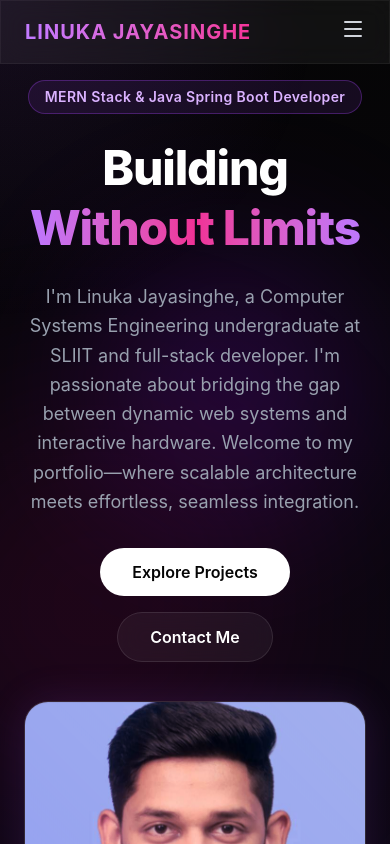
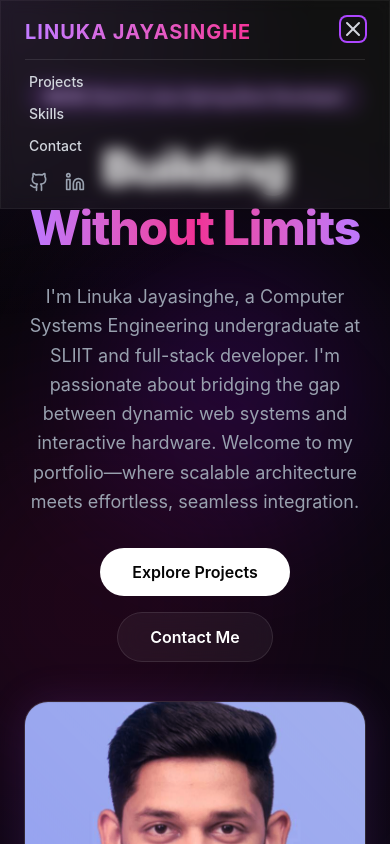
Before and after one commit to linuka2004/linuka-portfolio, a React (Vite) app: page / in a window 390 px wide. Both pictures are taken after a click on the button "Open navigation menu". Shown: the top 844 px of the page. Built offline with nearby package versions, Linux system fonts and the light colour scheme.

Commit message:
2nd commit👾

```diff
--- a/src/components/Navbar.jsx
+++ b/src/components/Navbar.jsx
@@ -1,10 +1,22 @@
-import React from 'react';
+import React, { useState } from 'react';
 import { motion } from 'framer-motion';
-import { Github, Linkedin, Mail, Menu } from 'lucide-react';
+import { Github, Linkedin, Menu, X } from 'lucide-react';
+
+const navLinks = [
+  { href: '#projects', label: 'Projects' },
+  { href: '#skills', label: 'Skills' },
+  { href: '#contact', label: 'Contact' }
+];
 
 export default function Navbar() {
+  const [isOpen, setIsOpen] = useState(false);
+
+  const handleNavClick = () => {
+    setIsOpen(false);
+  };
+
   return (
-    <nav className="fixed top-0 w-full z-50 glass border-b border-white/5 py-4 px-6 md:px-12">
+    <nav className="fixed top-0 w-full z-50 glass border-b border-white/5 py-4 px-6 md:px-12 backdrop-blur">
       <div className="max-w-7xl mx-auto flex items-center justify-between">
         <motion.a
           href="#hero"
@@ -16,9 +28,15 @@ export default function Navbar() {
         </motion.a>
 
         <div className="hidden md:flex items-center space-x-8 text-sm font-medium text-gray-300">
-          <a href="#projects" className="hover:text-white transition-colors">Projects</a>
-          <a href="#skills" className="hover:text-white transition-colors">Skills</a>
-          <a href="#contact" className="hover:text-white transition-colors">Contact</a>
+          {navLinks.map((link) => (
+            <a
+              key={link.href}
+              href={link.href}
+              className="hover:text-white transition-colors"
+            >
+              {link.label}
+            </a>
+          ))}
         </div>
 
         <div className="hidden md:flex items-center space-x-4">
@@ -31,9 +49,42 @@ export default function Navbar() {
         </div>
 
         <div className="md:hidden">
-          <button className="text-gray-300 hover:text-white"><Menu size={24} /></button>
+          <button
+            type="button"
+            className="text-gray-300 hover:text-white focus:outline-none focus:ring-2 focus:ring-purple-500 rounded-md"
+            onClick={() => setIsOpen((prev) => !prev)}
+            aria-label={isOpen ? 'Close navigation menu' : 'Open navigation menu'}
+            aria-expanded={isOpen}
+          >
+            {isOpen ? <X size={24} /> : <Menu size={24} />}
+          </button>
         </div>
       </div>
+
+      {isOpen && (
+        <div className="md:hidden border-t border-white/10 mt-3 pt-3 px-1">
+          <div className="flex flex-col space-y-3 text-sm font-medium text-gray-300">
+            {navLinks.map((link) => (
+              <a
+                key={link.href}
+                href={link.href}
+                className="hover:text-white transition-colors"
+                onClick={handleNavClick}
+              >
+                {link.label}
+              </a>
+            ))}
+          </div>
+          <div className="flex items-center space-x-4 mt-4">
+            <a href="https://github.com/linuka2004" target="_blank" rel="noreferrer" className="text-gray-400 hover:text-white transition-colors">
+              <Github size={20} />
+            </a>
+            <a href="https://www.linkedin.com/in/linuka-jayasinghe-45688a2b8" target="_blank" rel="noreferrer" className="text-gray-400 hover:text-white transition-colors">
+              <Linkedin size={20} />
+            </a>
+          </div>
+        </div>
+      )}
     </nav>
   );
 }
```
